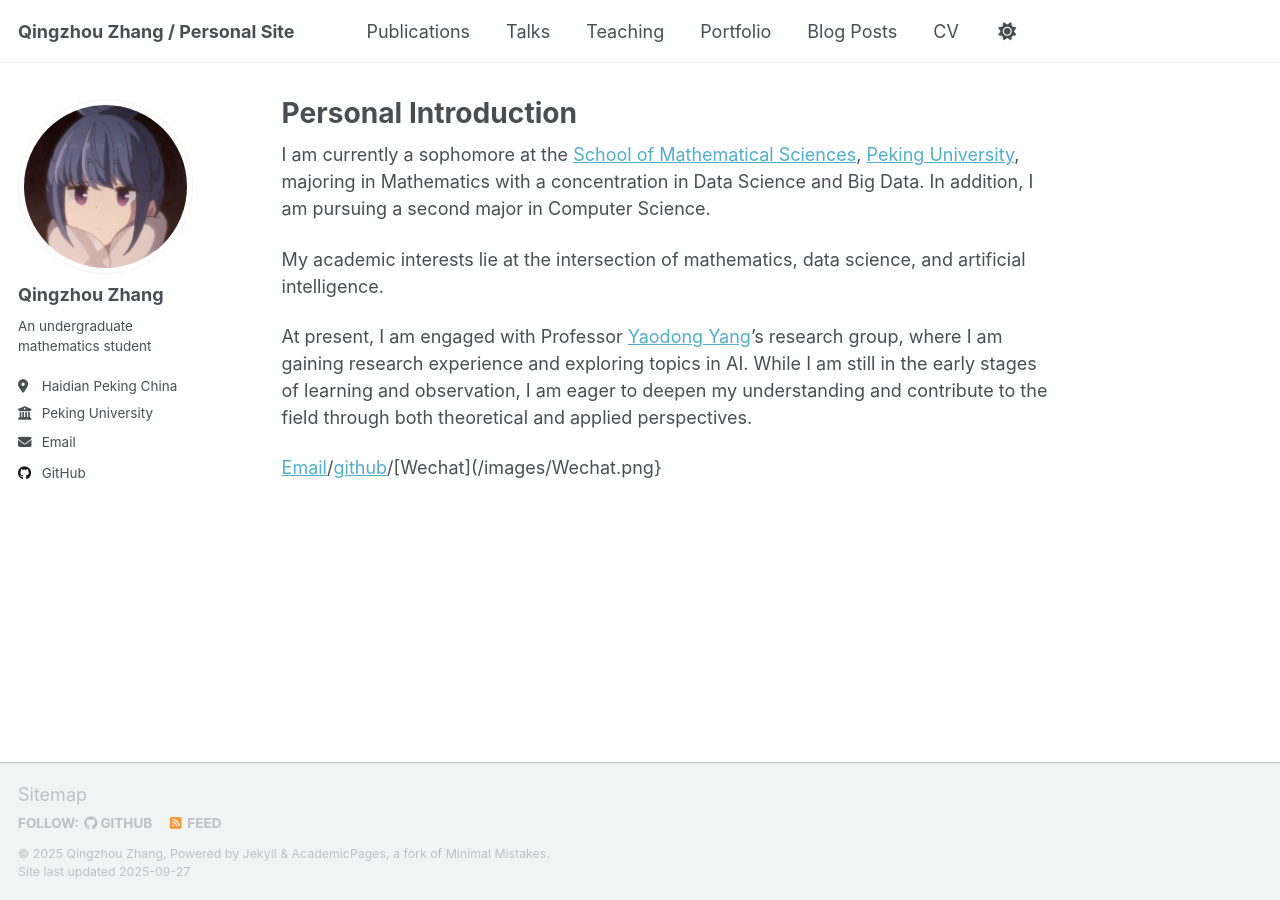
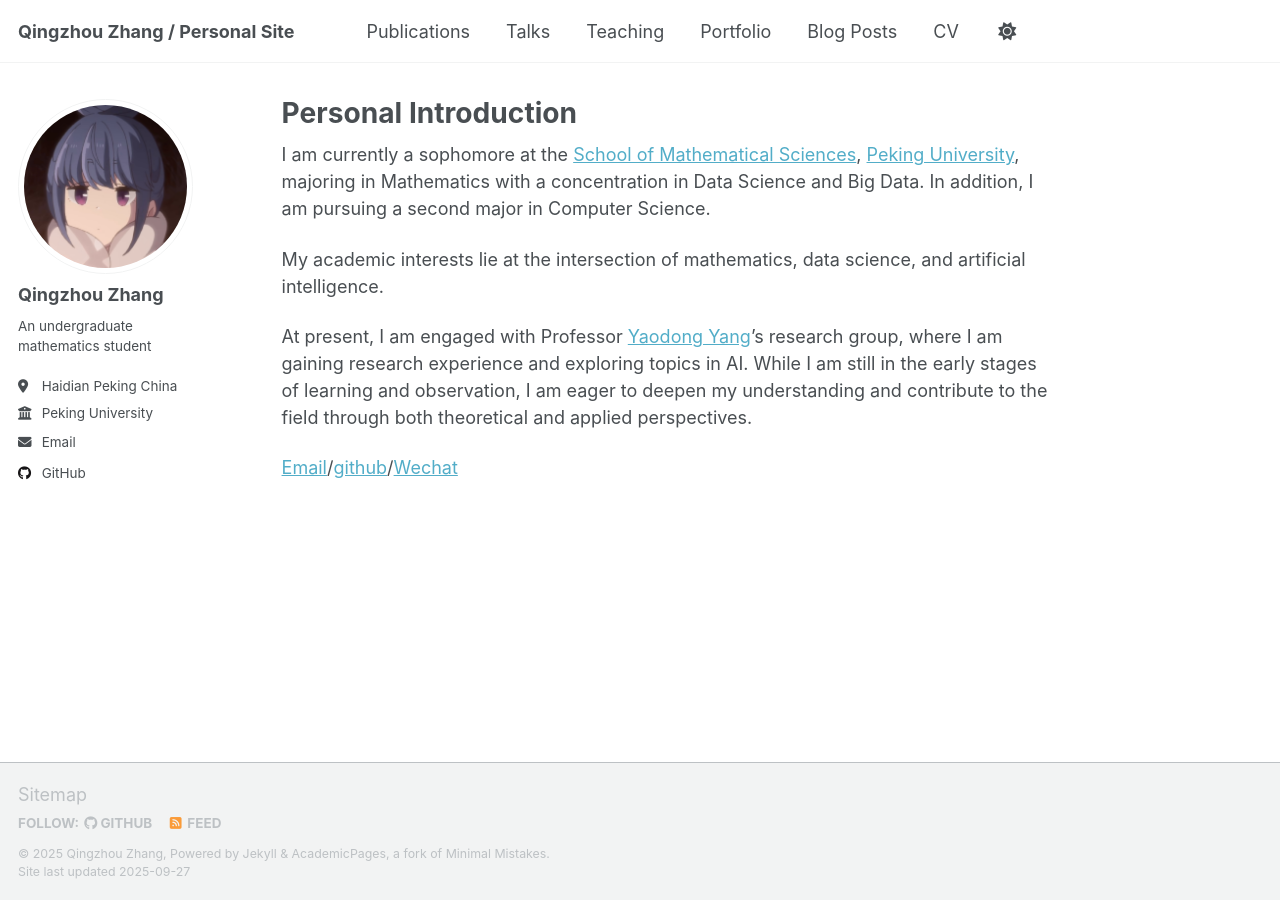
Before and after one commit to rainpekk/rainpekk.github.io, a Jekyll site: the page built from _pages/about.md, in a window 1280 px wide. Built offline with Jekyll 4.4.1, drawn with Linux system fonts in a browser that asks for light colours; a script that is not in the unit is left out.

Commit message:
Update about.md

```diff
--- a/_pages/about.md
+++ b/_pages/about.md
@@ -13,4 +13,4 @@ My academic interests lie at the intersection of mathematics, data science, and
 
 At present, I am engaged with Professor [Yaodong Yang](https://www.yangyaodong.com/)’s research group, where I am gaining research experience and exploring topics in AI. While I am still in the early stages of learning and observation, I am eager to deepen my understanding and contribute to the field through both theoretical and applied perspectives.
 
-[Email](mailto:2400011788@stu.pku.edu.cn)/[github](https://github.com/rainpekk)/[Wechat](/images/Wechat.png}
+[Email](mailto:2400011788@stu.pku.edu.cn)/[github](https://github.com/rainpekk)/[Wechat](/images/Wechat.png)
```
